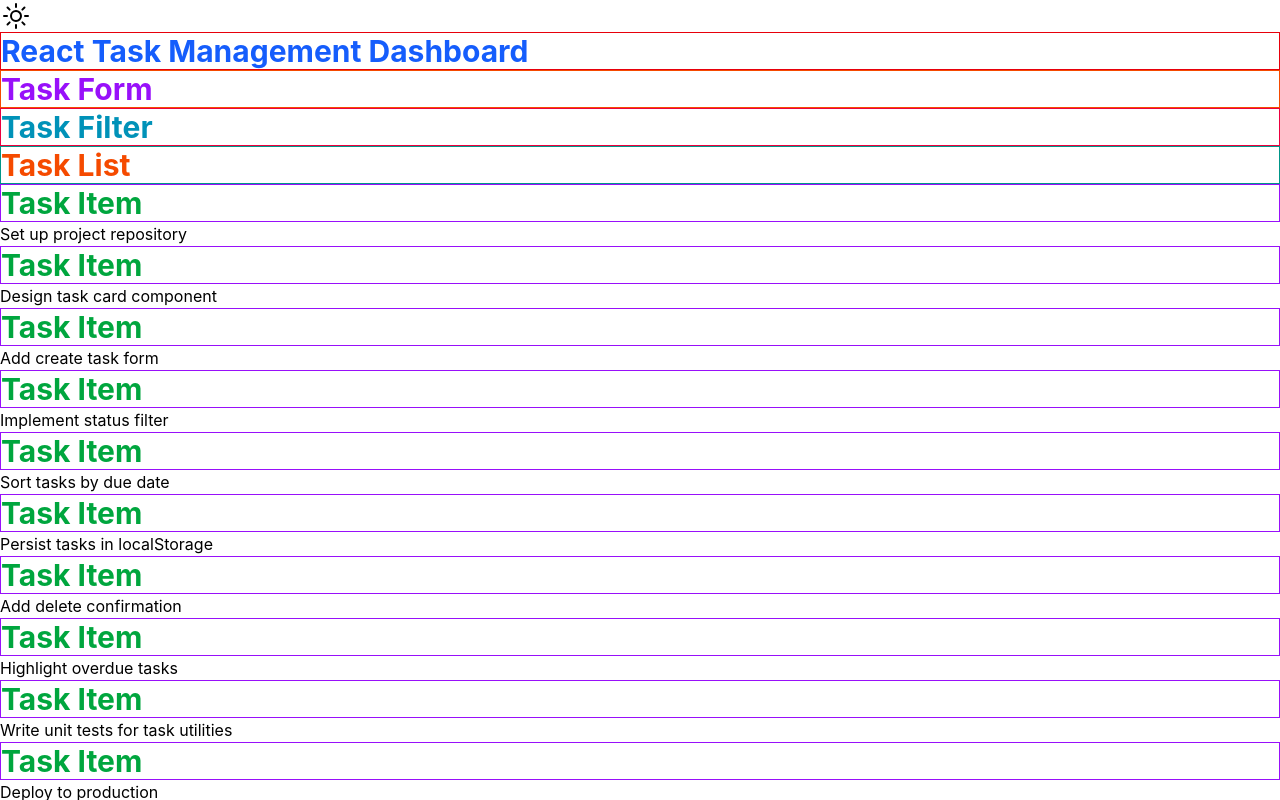
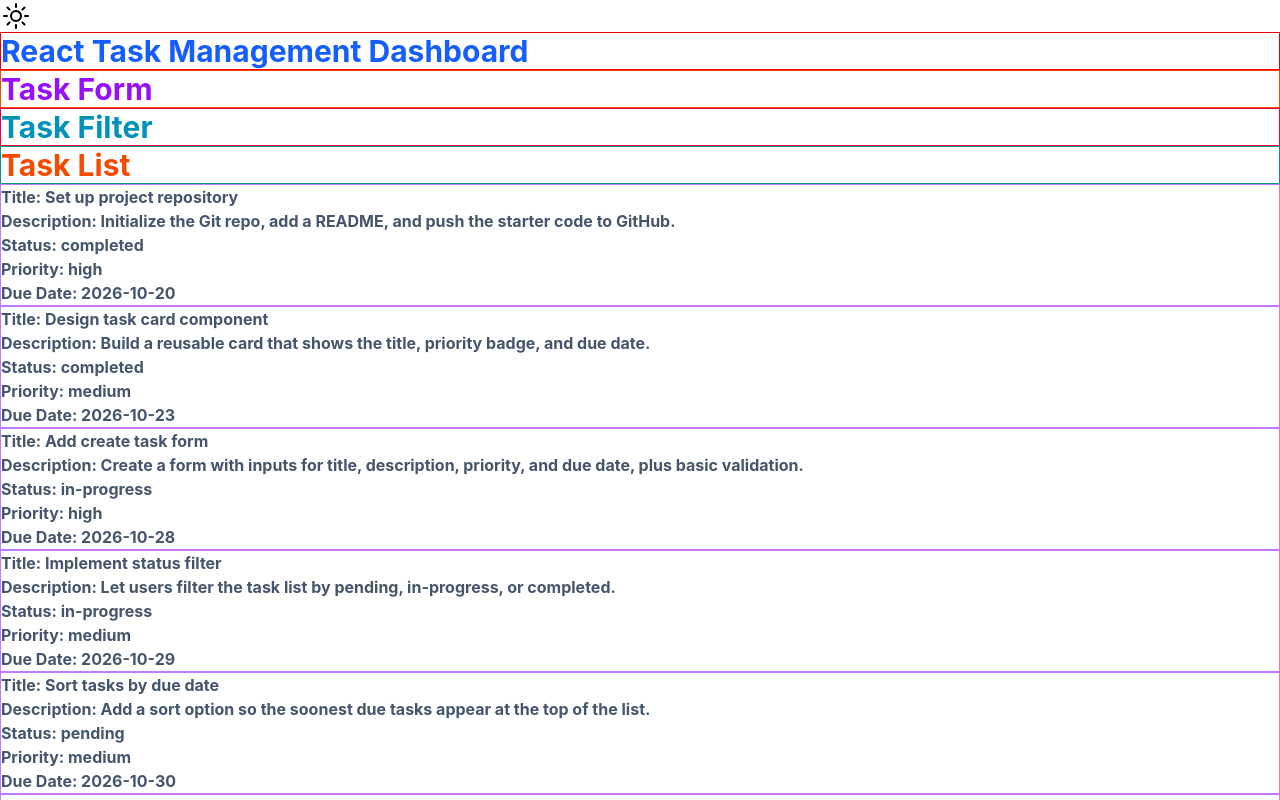
Before and after one commit to shanreed25/react-task-dashboard, a React (Vite) app: page / in a window 1280 px wide. Shown: the top 800 px of the page. Built offline with nearby package versions, Linux system fonts and the light colour scheme.

Commit message:
displayed task information on screen

```diff
--- a/src/components/TaskList/TaskItem.tsx
+++ b/src/components/TaskList/TaskItem.tsx
@@ -4,10 +4,14 @@ import type { TaskItemProps } from "../../types"
 function TaskItem({task} : TaskItemProps) {
   console.log(task);
   return (
-    <>
-      <h2 className="text-3xl font-bold text-green-600 border border-purple-600">Task Item</h2>
-      <p>{task.title}</p>
-    </>
+    <div className="text-1xl font-bold text-slate-600 border border-purple-400">
+      <p>Title: {task.title}</p>
+      <p>Description: {task.description}</p>
+      <p>Status: {task.status}</p>
+      <p>Priority: {task.priority}</p>
+      <p>Due Date: {task.dueDate}</p>
+
+    </div>
   )
 }
 
```
